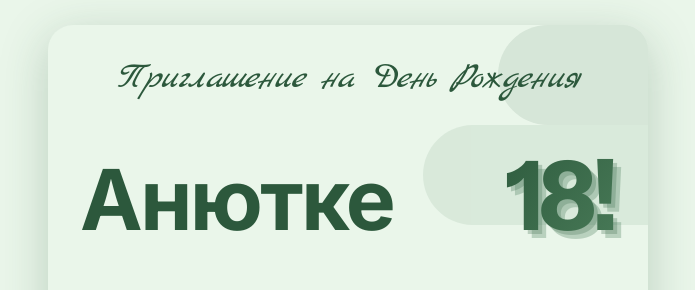
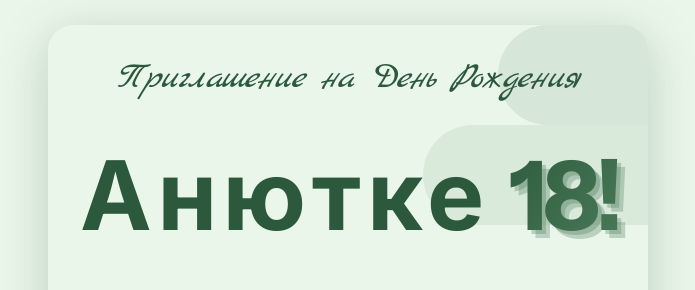
Before and after one commit to zondaxxx/happy-birthday-landing, a React (Vite) app: page / in a window 1280 px wide. Shown: the top 290 px of the page, without its empty margins (292-987 px from the left). Built offline with nearby package versions, Linux system fonts and the light colour scheme; grey boxes are pictures that could not be loaded.

Commit message:
Make the name 'Анютке' longer visually by increasing size and letter spacing
cgen-8a520cbe463f4440a59325983036a598

```diff
--- a/client/pages/Index.tsx
+++ b/client/pages/Index.tsx
@@ -59,7 +59,7 @@ export default function Index() {
 
           {/* Name and 18! in one row */}
           <div className="mb-6 flex items-baseline justify-between gap-3">
-            <h1 className="text-[56px] sm:text-[84px] font-bold leading-[100%] tracking-[-2.5px] text-primary whitespace-nowrap">
+            <h1 className="flex-1 mr-2 text-[64px] sm:text-[96px] font-bold leading-[100%] tracking-[0.06em] text-primary whitespace-nowrap">
               Анютке
             </h1>
             <div className="relative">
```
